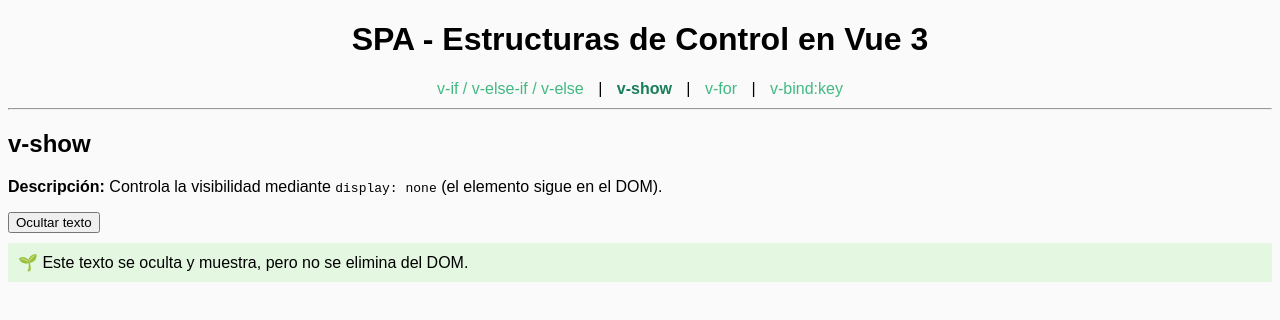
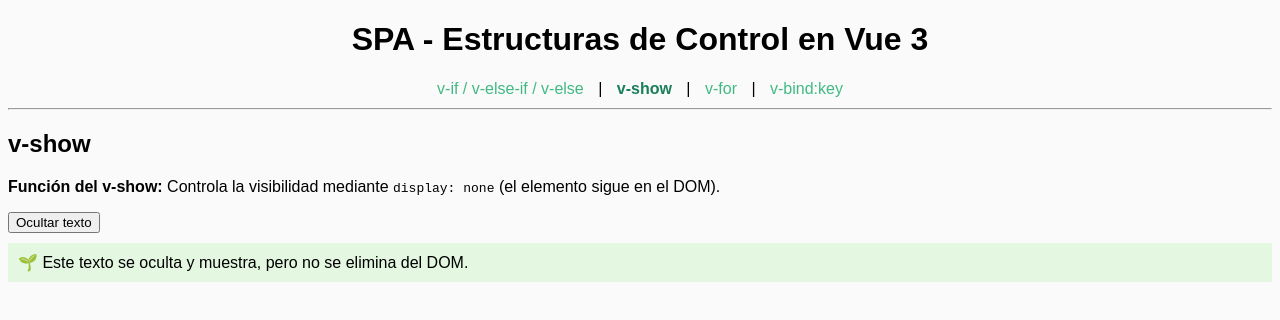
Before and after one commit to Carlos-2005-we/Proyecto.-ESTRUCTURAS-DE-CONTROL-DE-VUE, a Vue app: page /v-show in a window 1280 px wide. Shown: the top 320 px of the page. Built offline with nearby package versions, Linux system fonts and the light colour scheme.

Commit message:
Update ShowView.vue

```diff
--- a/src/views/ShowView.vue
+++ b/src/views/ShowView.vue
@@ -2,7 +2,7 @@
   <div>
     <h2>v-show</h2>
     <p>
-      <strong>Descripción:</strong> Controla la visibilidad mediante <code>display: none</code> (el elemento sigue en el DOM).
+      <strong>Función del v-show:</strong> Controla la visibilidad mediante <code>display: none</code> (el elemento sigue en el DOM).
     </p>
 
     <button @click="mostrar = !mostrar">
```
